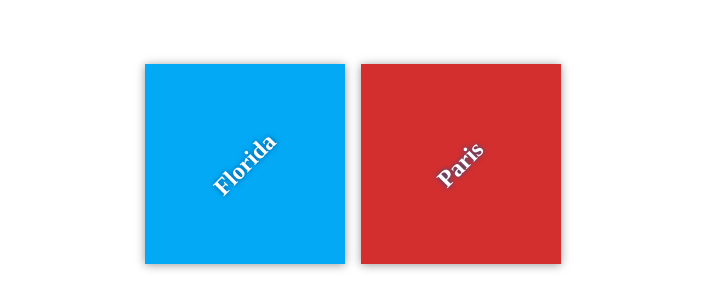
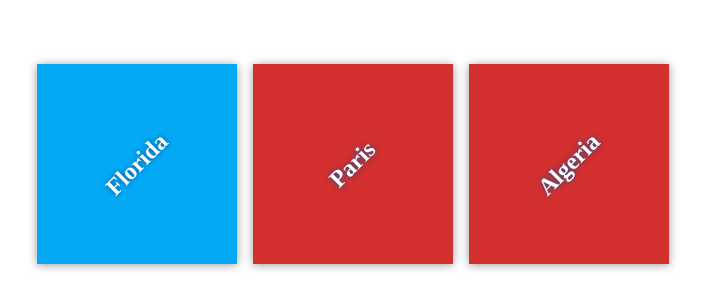
Before and after one commit to MiraBen/my-travel-plans, a plain HTML site: page index.html in a window 1280 px wide. Shown: the part 236-544 px from the top of the page, without its empty margins (287-992 px from the left). Drawn offline with Linux system fonts and the light colour scheme.

Commit message:
add Algerai

```diff
--- /dev/null
+++ b/app.css
@@ -0,0 +1,55 @@
+html {
+    box-sizing: border-box;
+    height: 100%;
+}
+
+*,
+*::before,
+*::after {
+    box-sizing: inherit;
+}
+
+body {
+    display: flex;
+    margin: 0;
+    height: 100%;
+}
+
+.container {
+    margin: auto;
+    padding: 1em;
+    width: 80%;
+}
+
+.destination-container {
+    display: flex;
+    flex-flow: wrap;
+    justify-content: center;
+}
+
+.destination {
+    background: #03a9f4;
+    box-shadow: 0 1px 9px 0 rgba(0, 0, 0, 0.4);
+    color: white;
+    margin: 0.5em;
+    min-height: 200px;
+    flex: 0 1 200px;
+    display: flex;
+    justify-content: center;
+    align-items: center;
+    text-align: center;
+}
+
+h2 {
+    margin: 0;
+    transform: rotate(-45deg);
+    text-shadow: 0 0 5px #01579b;
+}
+
+#florida {
+    background-color: #03a9f4;
+}
+
+#paris {
+    background-color: #d32f2f;
+}
--- a/index.html
+++ b/index.html
@@ -17,6 +17,10 @@
             <div class="destination" id="paris">
                 <h2>Paris</h2>
             </div>
+
+            <div class="destination" id="paris">
+                <h2>Algeria</h2>
+            </div>
         </div>
     </div>
 
```
